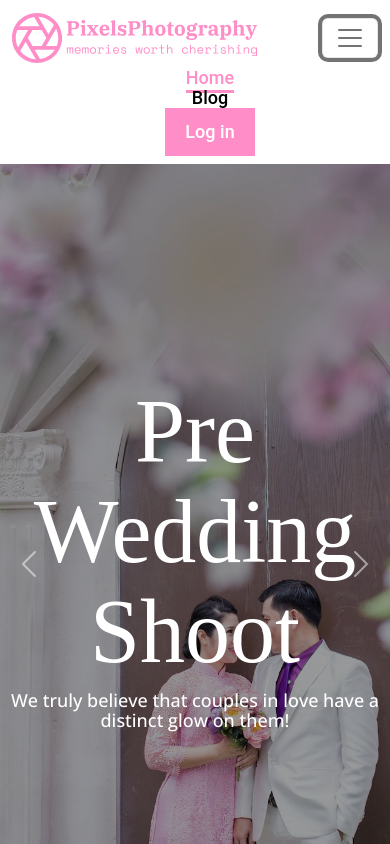
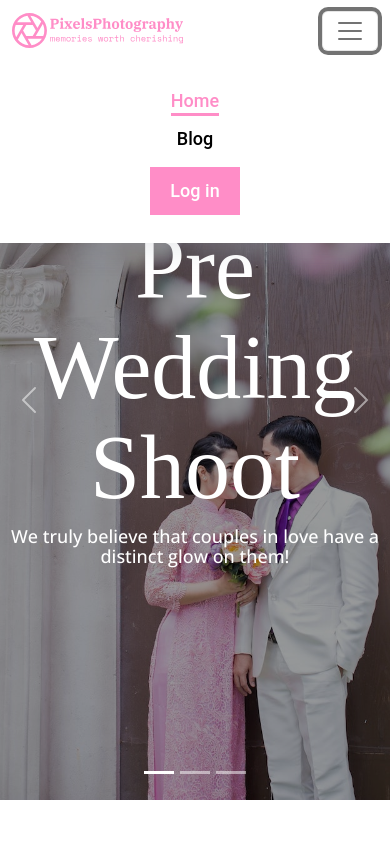
Before and after one commit to mirzanahid/pixel-photgraphy-client, a React (Create React App) app: page / in a window 390 px wide. Both pictures are taken after a click on the button 350 px from the left and 38 px from the top of the page. Shown: the top 844 px of the page. Built offline with nearby package versions, Linux system fonts and the light colour scheme; no server answers; a web font is replaced by a local one; what react-photo-view would draw is missing.

Commit message:
navbar responsive complete

```diff
--- a/src/index.css
+++ b/src/index.css
@@ -8,6 +8,7 @@ body {
   sans-serif , cursive;
   -webkit-font-smoothing: antialiased;
   -moz-osx-font-smoothing: grayscale;
+  overflow-x: hidden;
 }
 
 code {
--- a/src/pages/AddService/AddService.js
+++ b/src/pages/AddService/AddService.js
@@ -1,5 +1,5 @@
 import React, { useState } from 'react';
-import { Breadcrumb, Col, Container, FloatingLabel, Row } from 'react-bootstrap';
+import { Breadcrumb, Col, Container, Row } from 'react-bootstrap';
 import Form from 'react-bootstrap/Form';
 import { Link } from 'react-router-dom';
 import useTitle from '../../hooks/useTitle';
@@ -92,7 +92,6 @@ const AddService = () => {
                                     <p className='error-text'>{error}</p>
                                 </Form.Group>
                                 <Form.Group className="mb-3" controlId="formBasicPassword">
-                                    <p className='error-text'>{error}</p>
                                     <Form.Label>Description</Form.Label>
                                     <Form.Control
                                         as="textarea"
--- a/src/pages/shared/Header/Header.css
+++ b/src/pages/shared/Header/Header.css
@@ -2,7 +2,11 @@
     background: #fff;
     /* background: #FFACC7; */
     box-shadow: rgba(149, 157, 165, 0.2) 0px 8px 24px;
-
+    position: fixed !important;
+    top: 0;
+    left: 0;
+    width: 100% !important;
+    z-index: 999;
 }
 
 .logo {
@@ -23,7 +27,6 @@
 
 }
 
-
 .main-nav .active {
     color: #FF8DC7;
 }
@@ -42,8 +45,33 @@
     color: #FF8DC7;
 }
 
-
-
 .authentication-btn {
     margin-left: 40px;
 }
+
+
+
+/* =====responsive for mobile device====== */
+
+@media only screen and (max-width: 575.98px) {
+    .logo {
+        height: 35px;
+    }
+    .main-nav {
+        padding: 20px 0;
+    }
+    .main-nav a {
+        margin-top: 18px;
+        margin-left: 0;
+    }
+}
+@media only screen and (min-width: 576px) and (max-width: 991.98px) {
+
+    .main-nav {
+        padding: 20px 0;
+    }
+    .main-nav a {
+        margin-top: 18px;
+        margin-left: 0;
+    }
+}
--- a/src/pages/shared/Header/Header.js
+++ b/src/pages/shared/Header/Header.js
@@ -3,31 +3,34 @@ import Nav from 'react-bootstrap/Nav';
 import Navbar from 'react-bootstrap/Navbar';
 import './Header.css';
 import logo from '../../../assets/logo.svg'
-import React, { useContext } from 'react';
+import React, { useContext, useState } from 'react';
 import { Link, NavLink } from 'react-router-dom';
 import { AuthContext } from '../../../contexts/AuthProvider/AuthProvider';
 
 const Header = () => {
     const { user, logout } = useContext(AuthContext);
+    const [expanded, setExpanded] = useState(false);
+
+
     return (
-        <Navbar className='navbar' expand="lg">
+        <Navbar expanded={expanded} className='navbar' expand="lg">
             <Container>
                 <Navbar.Brand> <Link to={'/'}><img className='logo' src={logo} alt="" /></Link></Navbar.Brand>
-                <Navbar.Toggle aria-controls="basic-navbar-nav" />
+                <Navbar.Toggle onClick={() => setExpanded(expanded ? false : "expanded")} aria-controls="basic-navbar-nav" />
                 <Navbar.Collapse id="basic-navbar-nav">
                     <Nav className="ms-auto d-flex align-items-center main-nav">
-                        <NavLink to={'/'} className={({ isActive }) => isActive ? 'active' : undefined}>Home</NavLink>
-                        <NavLink to={'/blog'} className={({ isActive }) => isActive ? 'active' : undefined}>Blog</NavLink>
+                        <NavLink onClick={() => setExpanded(false)} to={'/'} className={({ isActive }) => isActive ? 'active' : undefined}>Home</NavLink>
+                        <NavLink onClick={() => setExpanded(false)} to={'/blog'} className={({ isActive }) => isActive ? 'active' : undefined}>Blog</NavLink>
                         {
                             user?.email ?
                                 <>
-                                    <NavLink to={'/myreviews'} className={({ isActive }) => isActive ? 'active' : undefined}>My Reviews</NavLink>
-                                    <NavLink to={'/addservice'} className={({ isActive }) => isActive ? 'active' : undefined}>Add Service</NavLink>
+                                    <NavLink onClick={() => setExpanded(false)} to={'/myreviews'} className={({ isActive }) => isActive ? 'active' : undefined}>My Reviews</NavLink>
+                                    <NavLink onClick={() => setExpanded(false)} to={'/addservice'} className={({ isActive }) => isActive ? 'active' : undefined}>Add Service</NavLink>
                                     <Link onClick={logout} to={'/login'} className="primary-button authentication-btn">Log Out</Link>
                                 </>
 
                                 :
-                                <Link to={'/login'} className="primary-button authentication-btn">Log in</Link>
+                                <Link onClick={() => setExpanded(false)} to={'/login'} className="primary-button authentication-btn">Log in</Link>
                         }
 
 
```
Also changed, not shown: src/App.css (+7 -0 lines).
